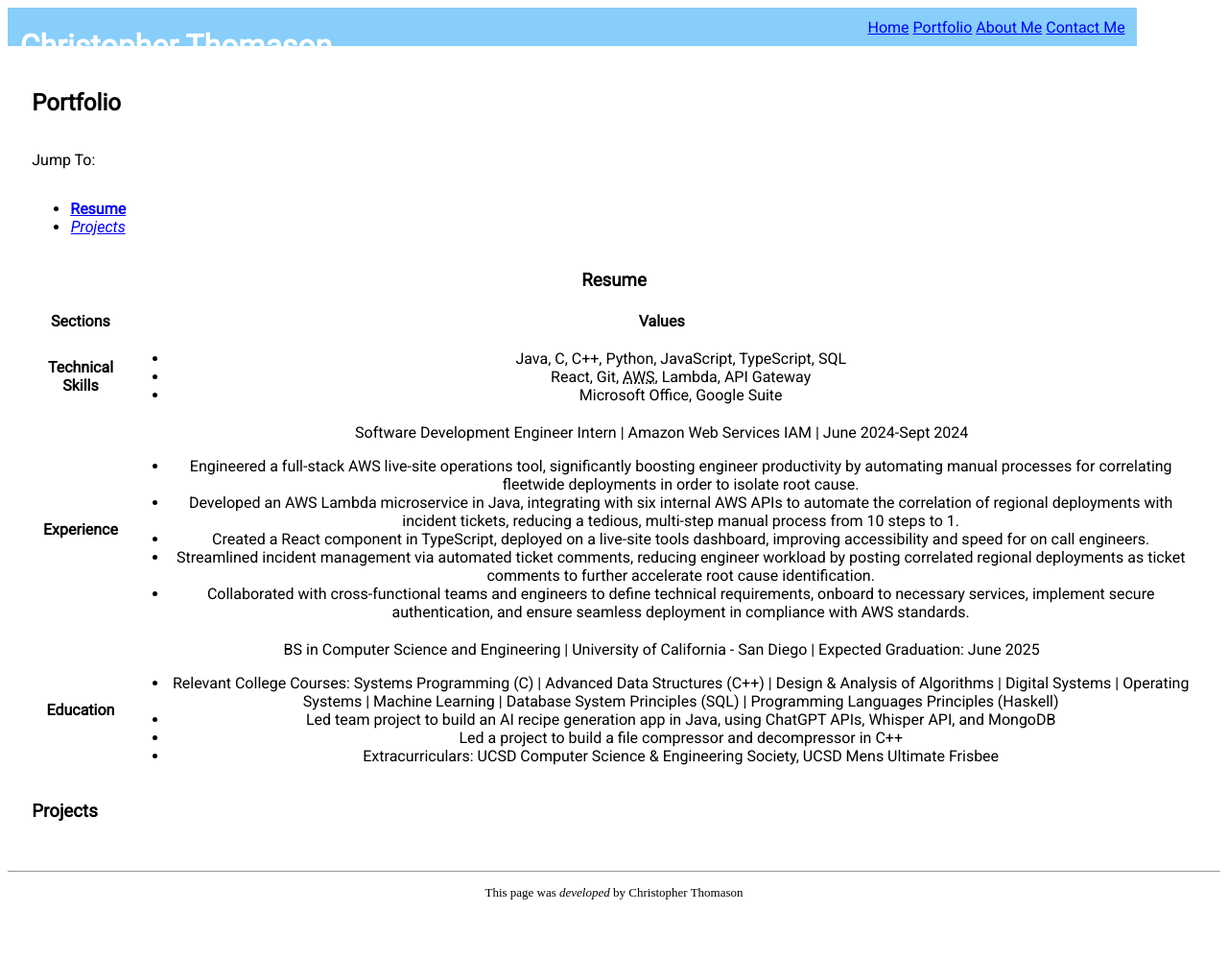
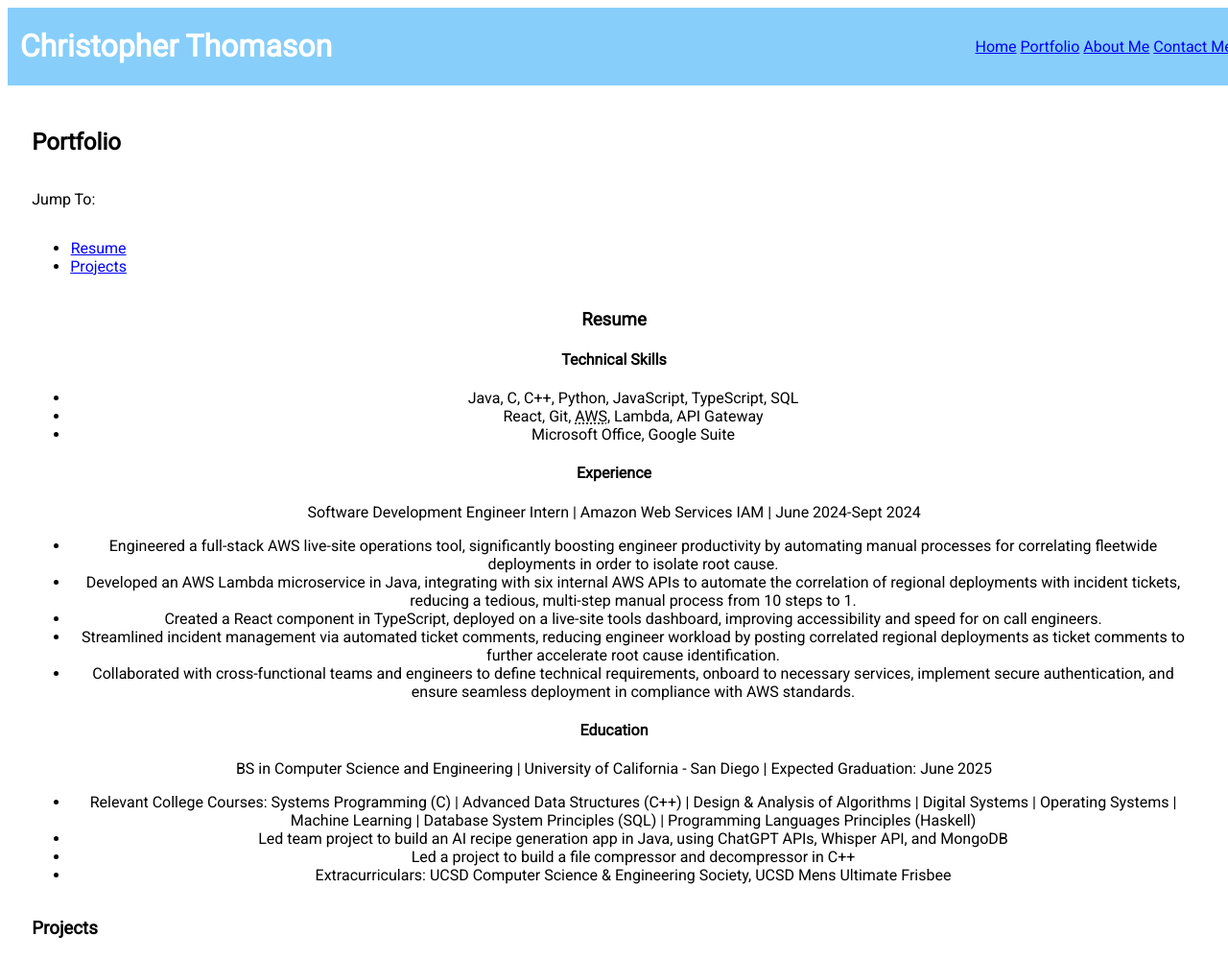
Before and after one commit to christopherthomason/CSE134-hw3, a plain HTML site: page portfolio.html in a window 1280 px wide. Shown: the top 1000 px of the page at 96% size. Before the commit the page ends 951 px from the top, so only its background shows below. Drawn offline with Linux system fonts and the light colour scheme; a web font is replaced by a local one.

Commit message:
testing header fixes and added a bit of information to about me

```diff
--- a/assets/styles/main.css
+++ b/assets/styles/main.css
@@ -31,8 +31,8 @@ body {
 
 /** header **/
 header {
-    width: 90dvw;
-    height: 5dvh;
+    width: 100%;
+    height: 7.5%;
     display: flex;
     background-color: var(--main-alternate-color, lightskyblue);
     text-align: center;
@@ -42,10 +42,10 @@ header {
     justify-content: space-between;
     align-content: center;
     font-family: var(--main-font-family, "Arial");
-}
 
-nav {
-    align-content: center;
+    & nav {
+        align-content: center;
+    }
 }
 
 a:link {
--- a/portfolio.html
+++ b/portfolio.html
@@ -28,32 +28,20 @@
             <p>Jump To:</p>
             <nav>
                 <ul>
-                    <li><a href="#resume"><strong>Resume</strong></a></li>
-                    <li><a href="#projects"><i>Projects</i></a></li>
+                    <li><a href="#resume">Resume</a></li>
+                    <li><a href="#projects">Projects</a></li>
                 </ul>
             </nav>
             <section id="resume">
                 <h3>Resume</h3>
-
-                <table>
-                    <tr>
-                        <th>Sections</th>
-                        <th>Values</th>
-                    </tr>
-                    <tr>
-                        <td><b>Technical Skills</b></td>
-                        <td>
+                <h4>Technical Skills</h4>
                 <ul>
                     <li>Java, C, C++, Python, JavaScript, TypeScript, SQL</li>
                     <li>React, Git, <abbr title="Amazon Web Services">AWS</abbr>, Lambda, API Gateway</li>
                     <li>Microsoft Office, Google Suite</li>
                 </ul>
-                        </td>
-                    </tr>
-                    <tr>
-                        <td><b>Experience</b></td>
-                        <td>
-                            Software Development Engineer Intern | Amazon Web Services IAM | June 2024-Sept 2024
+                <h4>Experience</h4>
+                <p>Software Development Engineer Intern | Amazon Web Services IAM | June 2024-Sept 2024</p>
                 <ul>
                     <li>Engineered  a full-stack AWS live-site operations tool, significantly boosting engineer productivity by automating manual processes for correlating fleetwide deployments in order to isolate root cause.</li>
                     <li>Developed an AWS Lambda microservice in Java, integrating with six internal AWS APIs to automate the correlation of regional deployments with incident tickets, reducing a tedious, multi-step manual process from 10 steps to 1.</li>
@@ -61,21 +49,14 @@
                     <li>Streamlined incident management via automated ticket comments, reducing engineer workload by posting correlated regional deployments as ticket comments to further accelerate root cause identification.</li>
                     <li>Collaborated with cross-functional teams and engineers to define technical requirements, onboard to necessary services, implement secure authentication, and ensure seamless deployment in compliance with AWS standards.</li>
                 </ul>
-                        </td>
-                    </tr>
-                    <tr>
-                        <td><b>Education</b></td>
-                        <td>
-                            BS in Computer Science and Engineering | University of California - San Diego | Expected Graduation: June 2025
+                <h4>Education</h4>
+                <p>BS in Computer Science and Engineering | University of California - San Diego | Expected Graduation: June 2025</p>
                 <ul>
                     <li>Relevant College Courses: Systems Programming (C) | Advanced Data Structures (C++) | Design & Analysis of Algorithms | Digital Systems | Operating Systems | Machine Learning | Database System Principles (SQL) | Programming Languages Principles (Haskell)</li>
                     <li>Led team project to build an AI recipe generation app in Java, using ChatGPT APIs, Whisper API, and MongoDB </li>
                     <li>Led a project to build a file compressor and decompressor in C++</li>
                     <li>Extracurriculars: UCSD Computer Science & Engineering Society, UCSD Mens Ultimate Frisbee</li>
                 </ul>
-                        </td>
-                    </tr>
-                </table>
             </section>
 
             <section id="projects">
```
Also changed, not shown: about.html (+2 -0 lines). Lines whose indentation alone changed are shown as unchanged.
